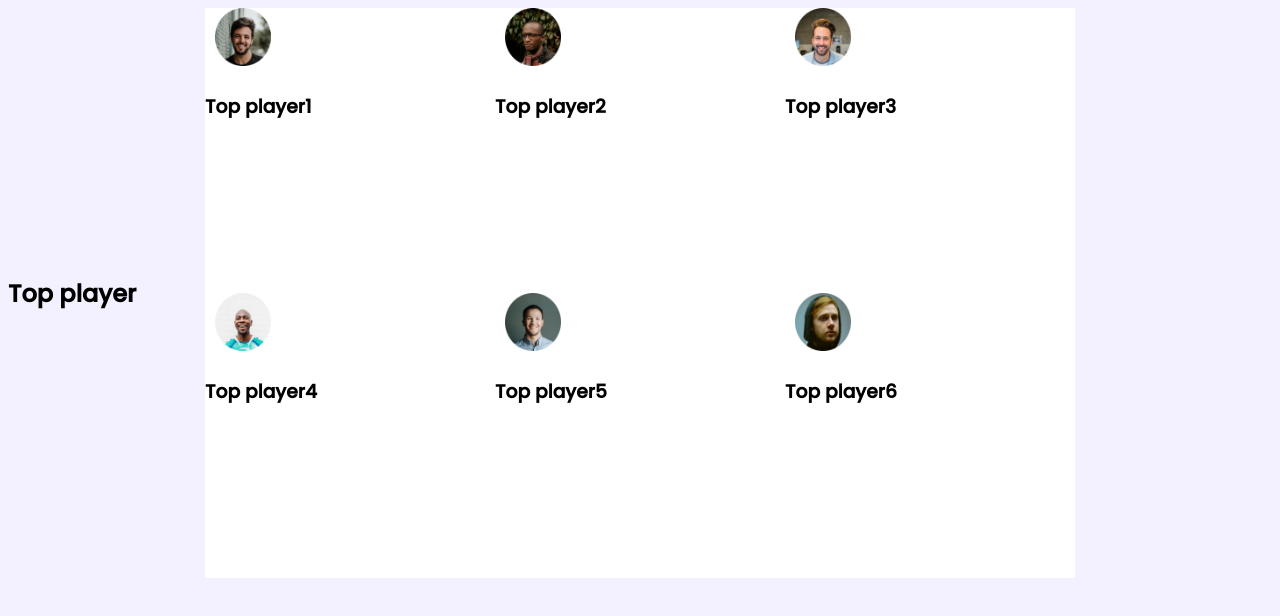
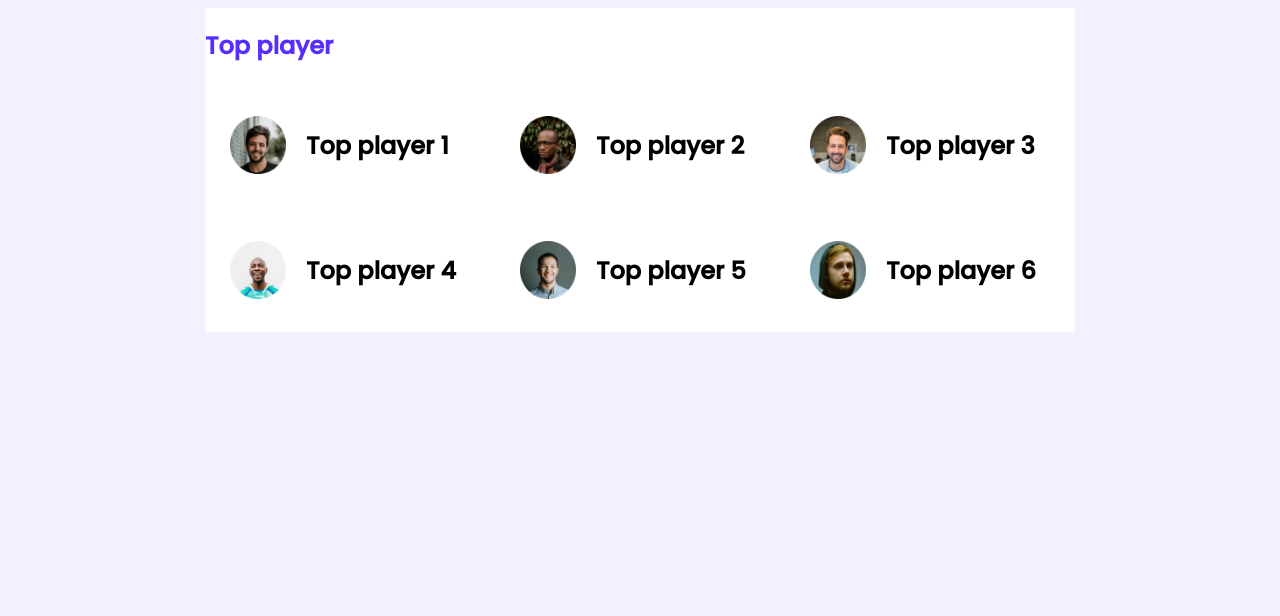
Before and after one commit to sharif02/landing-page, a plain HTML site: page index.html in a window 1280 px wide. Drawn offline with Linux system fonts and the light colour scheme.

Commit message:
code updated

```diff
--- a/index.html
+++ b/index.html
@@ -23,37 +23,38 @@
     <!-- main start -->
     <main>
         <section class="container">
-            <div class="players">
-                <h2>Top player</h2>
-                <div class="player">
-                    <div class="top-player">
+            <div class="top-player">
+                <h2 class="player-title">Top player</h2>
+                <div class="players ">
+                    <div class="player">
                         <img src="images/players/player-1.png" alt="">
-                        <h3>Top player1</h3>
+                        <h2 class="player-name">Top player 1</h2>
                     </div>
-                    <div class="top-player">
+                    <div class="player">
                         <img src="images/players/player-2.png" alt="">
-                        <h3>Top player2</h3>
+                        <h2 class="player-name">Top player 2</h2>
                     </div>
-                    <div class="top-player">
+                    <div class="player">
                         <img src="images/players/player-3.png" alt="">
-                        <h3>Top player3</h3>
+                        <h2 class="player-name">Top player 3</h2>
                     </div>
-                    <div class="top-player">
+                    <div class="player">
                         <img src="images/players/player-4.png" alt="">
-                        <h3>Top player4</h3>
+                        <h2 class="player-name">Top player 4</h2>
                     </div>
-                    <div class="top-player">
+                    <div class="player">
                         <img src="images/players/player-5.png" alt="">
-                        <h3>Top player5</h3>
+                        <h2 class="player-name">Top player 5</h2>
                     </div>
-                    <div class="top-player">
+                    <div class="player">
                         <img src="images/players/player-6.png" alt="">
-                        <h3>Top player6</h3>
+                        <h2 class="player-name">Top player 6</h2>
                     </div>
                 </div>
-            </div>
-            <div class="top-blog">
+                <!-- top-blog start -->
+                <div class="top-blog">
 
+                </div>
             </div>
 
 
--- a/style.css
+++ b/style.css
@@ -12,30 +12,33 @@ main{
     ;
 }
 .container{
-    display: flex;
-    justify-content: center;
+    background-color: #FFFFFF;
+    width: 870px;
+    padding:30;
+
+
 }
 /* top-player style */
-
+.player-title{
+    color: #562EFF;
+}
 .players{
     display: grid;
     align-items: center;
     grid-template-columns: repeat(3,1fr);
+    /* grid-row-gap: 30px; */
+
 }
 .player{
-    display: grid;
-    grid-template-columns: repeat(3,1fr);
-    width: 870px;
-    height: 570px;
-    background-color: #FFFFFF;
-
+    display: flex;
+    align-items: center;
+    padding: 15px;
+    margin: 10px;
 }
-
-
-
-.top-player img{
+.player img{
     width: 56px;
     height: 58px;
-    padding-left: 10px;
-
 }
+.player-name{
+    margin-left :20px;
+}
```
